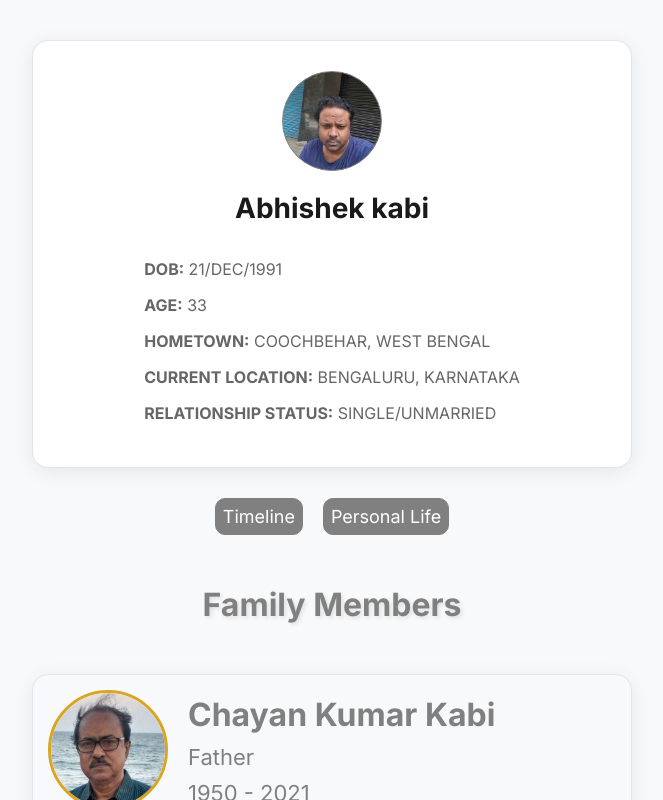
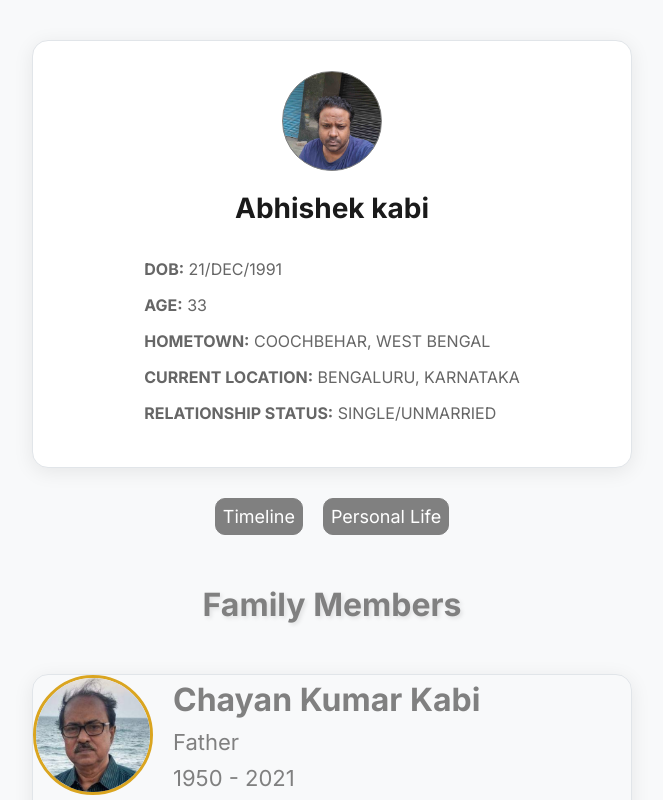
Before and after one commit to abk2191/my-timeline, a React (Vite) app: page /my-timeline/personallife in a window 1280 px wide. Shown: the whole page, without its empty margins (308-971 px from the left). Built offline with nearby package versions, Linux system fonts and the light colour scheme; a web font is replaced by a local one.

Commit message:
Added new features

```diff
--- a/src/index.css
+++ b/src/index.css
@@ -312,8 +312,6 @@ nav a {
   align-items: center;
   justify-content: left;
   gap: 20px;
-  margin: 15px;
-  margin-bottom: 25px;
 }
 
 .fam-mem-img {
```
